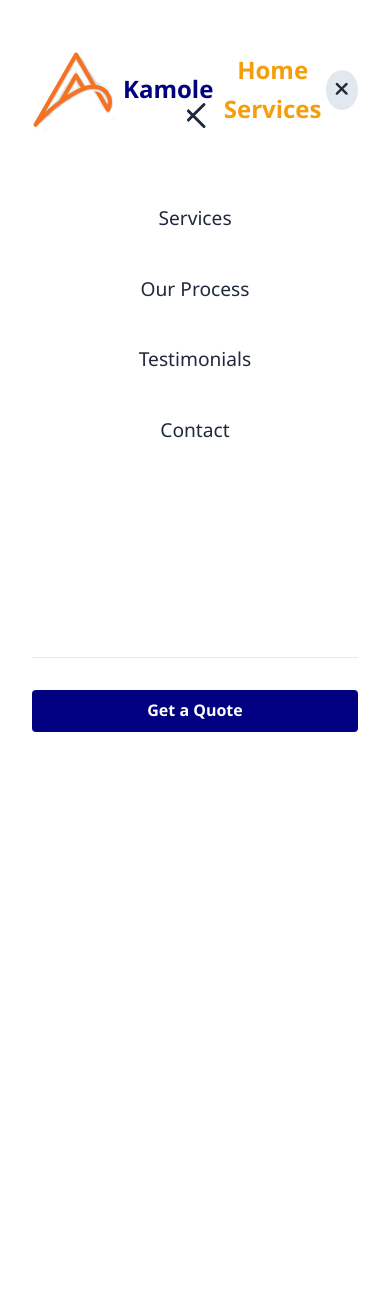
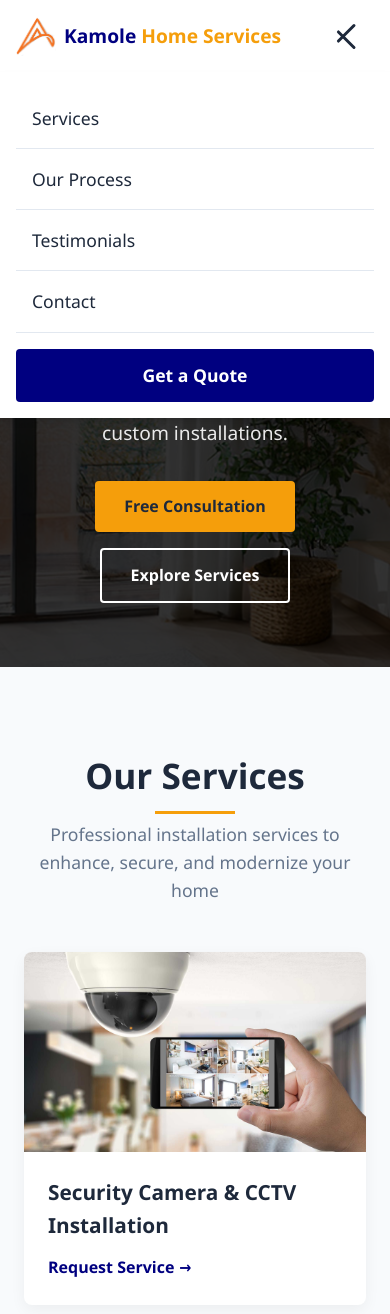
Before and after one commit to nicnonnious/kamole, a Flask app: page / in a window 390 px wide, after a click that opens the changed part. Shown: the top 1314 px of the page. Before the commit the page ends 732 px from the top, so only its background shows below. Run offline with Flask 3, Linux system fonts and the light colour scheme.

Commit message:
improve mobile menu

```diff
--- a/static/styles.css
+++ b/static/styles.css
@@ -98,9 +98,104 @@ header {
     transform: rotate(45deg) translate(-5px, -6px);
 }
 
+/* Desktop navigation */
 .mobile-nav {
-    display: flex;
-    flex-direction: column;
+    display: none;
+}
+
+@media (min-width: 769px) {
+    .mobile-nav {
+        display: flex;
+    }
+
+    .mobile-nav ul {
+        display: flex;
+        list-style: none;
+    }
+
+    .mobile-nav ul li {
+        margin-left: 1.5rem;
+    }
+
+    .mobile-nav ul li a {
+        text-decoration: none;
+        color: var(--dark);
+        font-weight: 500;
+        transition: color 0.3s;
+    }
+
+    .mobile-nav ul li a:hover {
+        color: var(--primary);
+    }
+
+    .mobile-nav ul li:last-child {
+        display: none; /* Hide the mobile navigation "Get a Quote" button in desktop view */
+    }
+}
+
+/* Mobile navigation styles */
+@media (max-width: 768px) {
+    .mobile-nav {
+        display: none;
+        position: absolute;
+        top: 100%;
+        left: 0;
+        width: 100%;
+        background-color: white;
+        padding: 0;
+        transform: translateY(-10px);
+        opacity: 0;
+        visibility: hidden;
+        transition: all 0.3s ease;
+        box-shadow: 0 4px 6px rgba(0, 0, 0, 0.1);
+    }
+
+    #menu-toggle:checked ~ .mobile-nav {
+        display: flex;
+        transform: translateY(0);
+        opacity: 1;
+        visibility: visible;
+    }
+
+    .mobile-nav ul {
+        flex-direction: column;
+        padding: 1rem;
+        margin: 0;
+        width: 100%;
+    }
+
+    .mobile-nav ul li {
+        margin: 0;
+        border-bottom: 1px solid var(--light-gray);
+    }
+
+    .mobile-nav ul li:last-child {
+        border-bottom: none;
+        margin-top: 1rem;
+    }
+
+    .mobile-nav ul li:last-child a {
+        background-color: var(--primary);
+        color: white;
+        text-align: center;
+        padding: 0.8rem;
+        border-radius: 4px;
+    }
+
+    .mobile-nav ul li:last-child a:hover {
+        background-color: var(--primary-dark);
+    }
+
+    .mobile-nav ul li a {
+        font-size: 1.1rem;
+        padding: 1rem;
+        display: block;
+        color: var(--dark);
+    }
+
+    .mobile-nav ul li a:hover {
+        background-color: var(--light);
+    }
 }
 
 .nav-header {
@@ -800,32 +895,29 @@ footer {
 /* Responsive Styles */
 @media (max-width: 768px) {
     .header-container {
-        flex-direction: column;
-        text-align: center;
+        flex-direction: row;
+        text-align: left;
         padding: 1rem;
+        position: relative;
     }
 
     .hamburger-menu {
         display: flex;
+        margin-left: auto;
+        margin-right: 1rem;
     }
 
-    nav {
+    .desktop-cta {
         display: none;
-        width: 100%;
-        margin-top: 1rem;
     }
 
-    nav ul {
-        flex-direction: column;
-        align-items: center;
+    .logo {
+        font-size: 1.2rem;
     }
 
-    nav ul li {
-        margin: 0.5rem 0;
-    }
-
-    #menu-toggle:checked ~ nav {
-        display: flex;
+    .logo-icon {
+        width: 40px;
+        height: auto;
     }
 
     .hero {
@@ -862,28 +954,6 @@ footer {
         display: flex;
     }
 
-    .desktop-cta {
-        display: none;
-    }
-
-    .mobile-nav {
-        position: fixed;
-        top: 0;
-        left: 0;
-        width: 100%;
-        height: 100vh;
-        background-color: white;
-        padding: 2rem;
-        transform: translateX(-100%);
-        transition: transform 0.3s ease-in-out;
-        z-index: 1000;
-        overflow-y: auto;
-    }
-
-    #menu-toggle:checked ~ .mobile-nav {
-        transform: translateX(0);
-    }
-
     .nav-header {
         display: flex;
         justify-content: space-between;
@@ -910,22 +980,6 @@ footer {
     .close-menu i {
         font-size: 1.2rem;
         color: var(--dark);
-    }
-
-    .mobile-nav ul {
-        flex-direction: column;
-        gap: 1.5rem;
-        margin: 2rem 0;
-    }
-
-    .mobile-nav ul li {
-        margin: 0;
-    }
-
-    .mobile-nav ul li a {
-        font-size: 1.2rem;
-        display: block;
-        padding: 0.5rem 0;
     }
 
     .nav-footer {
@@ -973,3 +1027,18 @@ footer {
     flex-wrap: wrap;
     gap: 3rem;
 }
+
+.mobile-only {
+    display: none;
+}
+
+/* Desktop CTA button */
+.desktop-cta {
+    display: block;
+}
+
+@media (max-width: 768px) {
+    .desktop-cta {
+        display: none;
+    }
+}
--- a/templates/index.html
+++ b/templates/index.html
@@ -23,30 +23,13 @@
                 <span class="bar"></span>
             </label>
             <nav class="mobile-nav">
-                <div class="nav-header">
-                    <div class="logo">
-                        <img src="../static/img/logo.png" alt="Kamole Home Services Logo" class="logo-icon">
-                        Kamole&nbsp;<span>Home Services</span>
-                    </div>
-                    <label for="menu-toggle" class="close-menu">
-                        <i class="fas fa-times"></i>
-                    </label>
-                </div>
                 <ul>
                     <li><a href="#services">Services</a></li>
                     <li><a href="#process">Our Process</a></li>
                     <li><a href="#testimonials">Testimonials</a></li>
                     <li><a href="#contact">Contact</a></li>
+                    <li><a href="#contact" class="contact-button">Get a Quote</a></li>
                 </ul>
-                <div class="nav-footer">
-                    <a href="#contact" class="contact-button mobile-cta">Get a Quote</a>
-                    <div class="social-links">
-                        <a href="https://www.facebook.com/people/Kamole-Home-Services-Pro/61560861432275/?_rdr" aria-label="Facebook" target="_blank"><i class="fab fa-facebook-f"></i></a>
-                        <a href="https://www.instagram.com/kamolehomeservices/" aria-label="Instagram" target="_blank"><i class="fab fa-instagram"></i></a>
-                        <a href="#" aria-label="Twitter"><i class="fab fa-twitter"></i></a>
-                        <a href="http://www.youtube.com/@ElevateYourLivingSpace" aria-label="YouTube" target="_blank"><i class="fab fa-youtube"></i></a>
-                    </div>
-                </div>
             </nav>
             <a href="#contact" class="contact-button desktop-cta">Get a Quote</a>
         </div>
```
